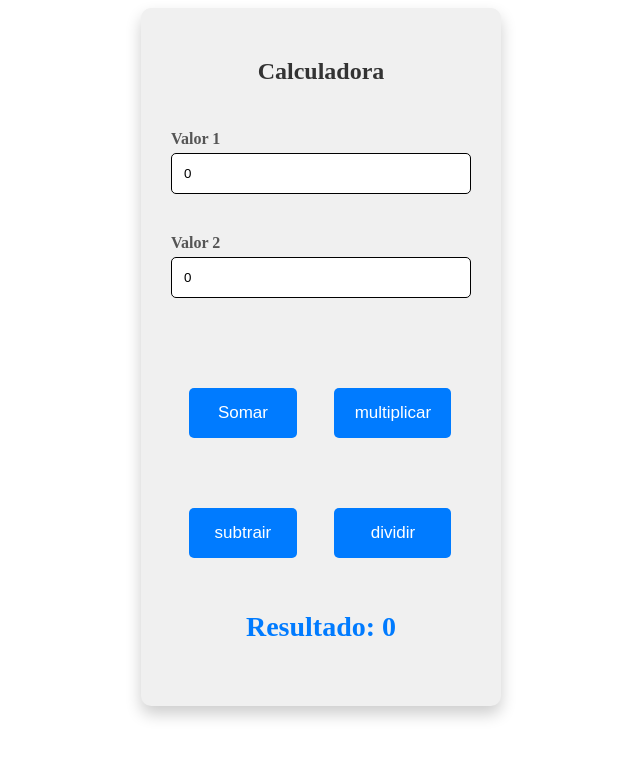
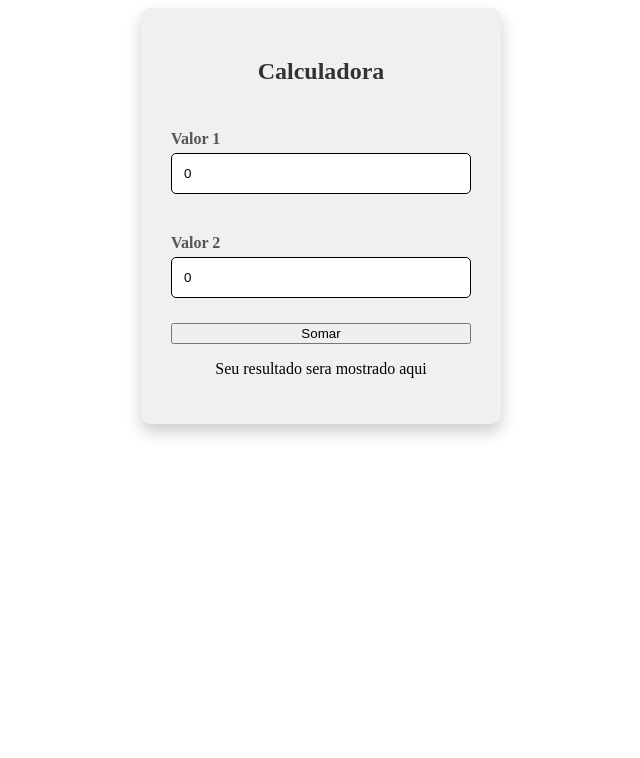
Before and after one commit to JzBreno/Domine-o-Angular-com-Material-Design-TailwindCSS-API-s-REST-Login-Social-, an Angular app: page / in a window 1280 px wide. Shown: the top 758 px of the page, without its empty margins (319-959 px from the left). Built offline with nearby package versions, Linux system fonts and the light colour scheme.

Commit message:
adicionando subtrair, multiplicar, dividir

```diff
--- a/src/app/calculadora/calculadora.html
+++ b/src/app/calculadora/calculadora.html
@@ -1,27 +1,25 @@
 <div class="calculadora">
     <div class="form-box">
-        <form #frm="ngForm">
+        <form #frm="ngForm" (ngSubmit)="somar()">
             <h2> Calculadora</h2>
             <label for="valor1">Valor 1</label>
             <input type="number" name="valor1" id="valor1" [(ngModel)]="valor1" required >
             <label for="valor2">Valor 2</label>
             <input type="number" name="valor2" id="valor2" [(ngModel)]="valor2" required >
 
-            <div class="btn-box">
-              <div>
-                <button type="button" (click)="somar()">Somar</button>
-                <button type="button" (click)="subtrair()">subtrair</button>
-              </div>
-              <div>
-                <button type="button" (click)="multiplicar()">multiplicar</button>
-                <button type="button" (click)="dividir()">dividir</button>
-              </div>
+          <button type="submit">Somar</button>
+        </form>
+          <div *ngIf="resultado">
+            <p>Seu resultado sera mostrado abaixo: </p>
+          </div>
+        @if(resultado) {
+            <div class="result_display" >
+              <p> Resultado: <span id="result"> {{resultado}}</span></p>
             </div>
-        </form>
+        } @else {
+            <p>Seu resultado sera mostrado aqui</p>
+        }
 
-        <div class="result_display">
-          <p> Resultado: <span id="result"> {{resultado}}</span></p>
-        </div>
     </div>
 
 </div>
--- a/src/app/calculadora/calculadora.ts
+++ b/src/app/calculadora/calculadora.ts
@@ -1,10 +1,12 @@
 import { Component } from '@angular/core';
 import {FormsModule} from '@angular/forms';
+import {CommonModule} from '@angular/common';
 
 @Component({
   selector: 'app-calculadora',
   imports: [
-    FormsModule
+    FormsModule,
+    CommonModule
   ],
   templateUrl: './calculadora.html',
   styleUrl: './calculadora.scss'
```
